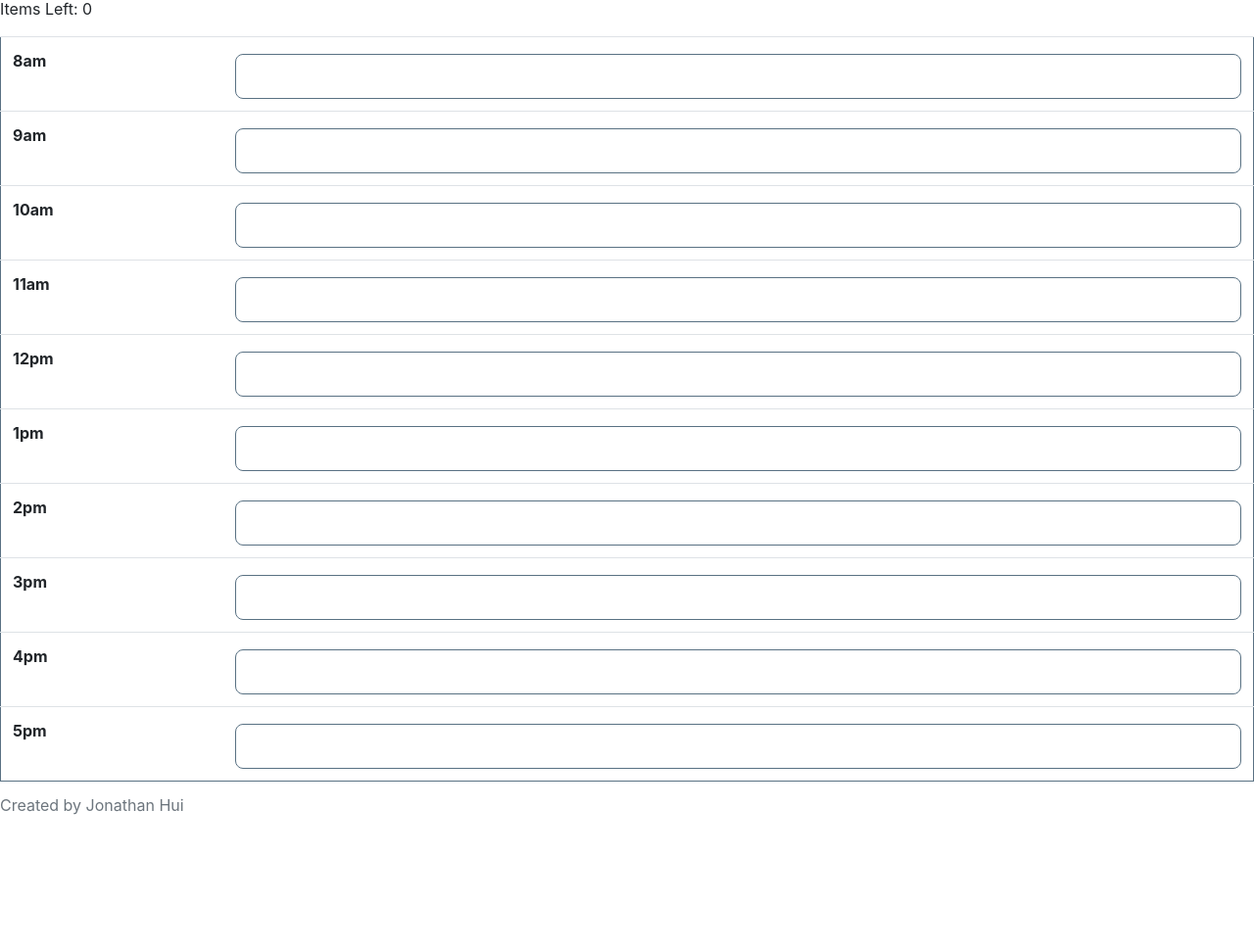
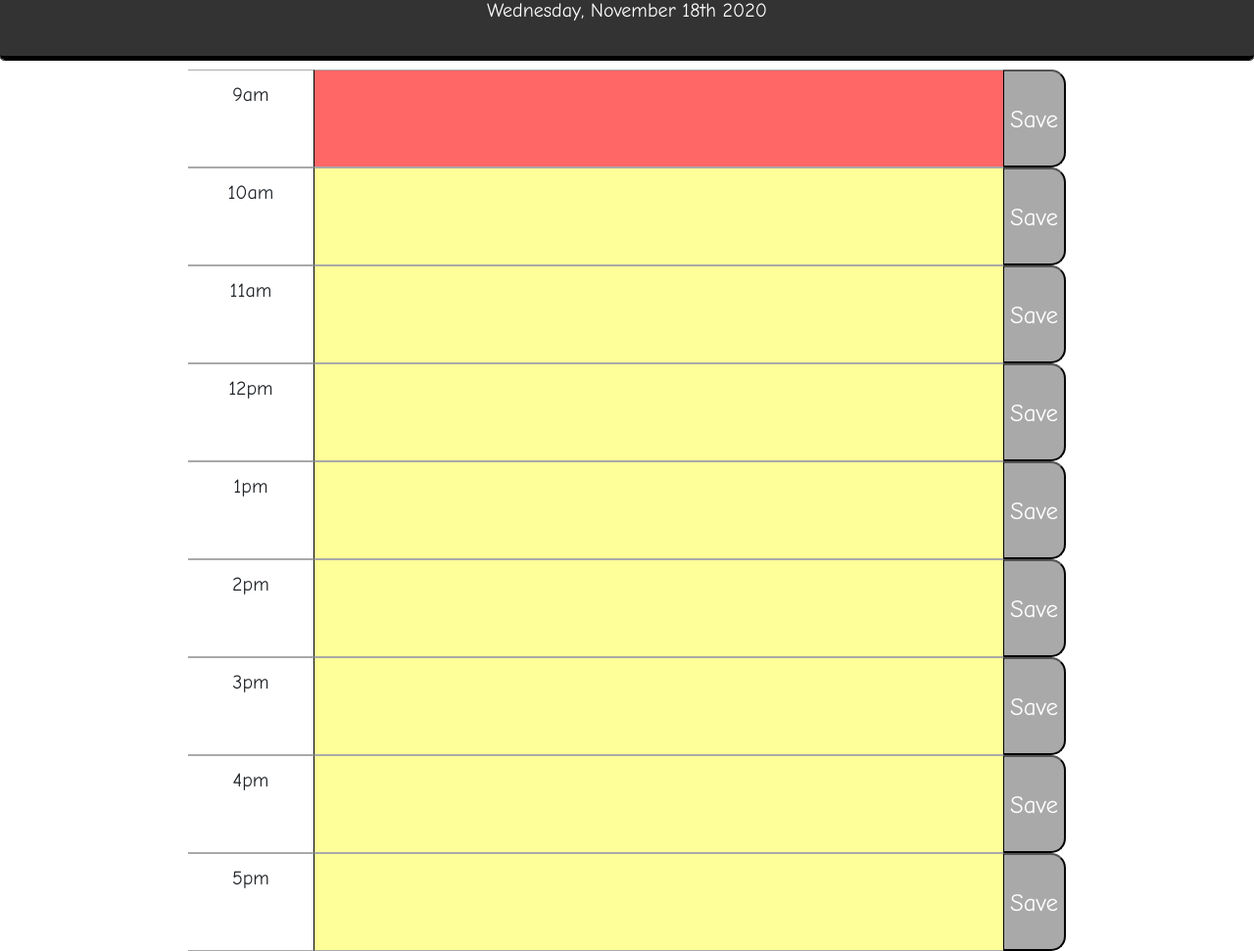
Before and after one commit to Jthui95/Daily-Calander, a plain HTML site: page index.html in a window 1280 px wide. Shown: the part 113-1084 px from the top of the page at 98% size. Before the commit the page ends 975 px from the top, so only its background shows below. Drawn offline with nearby package versions, Linux system fonts and the light colour scheme.

Commit message:
updated html, script.js, and ReadMe to create a working daily planner!

```diff
--- a/index.html
+++ b/index.html
@@ -6,104 +6,109 @@
     <meta name="viewport" content="width=device-width, initial-scale=1, shrink-to-fit=no">
 
     <!-- Bootstrap CSS -->
-    <link rel="stylesheet" href="https://stackpath.bootstrapcdn.com/bootstrap/4.5.0/css/bootstrap.min.css" integrity="sha384-9aIt2nRpC12Uk9gS9baDl411NQApFmC26EwAOH8WgZl5MYYxFfc+NcPb1dKGj7Sk" crossorigin="anonymous">
+    <link rel="stylesheet" href="https://stackpath.bootstrapcdn.com/bootstrap/4.5.0/css/bootstrap.min.css"
+    integrity="sha384-9aIt2nRpC12Uk9gS9baDl411NQApFmC26EwAOH8WgZl5MYYxFfc+NcPb1dKGj7Sk"
+    crossorigin="anonymous">
     <title>Daily Calander</title>
     <!--Style Sheet-->
+    <link
+    rel="stylesheet"
+    href="https://use.fontawesome.com/releases/v5.8.1/css/all.css"
+    integrity="sha384-50oBUHEmvpQ+1lW4y57PTFmhCaXp0ML5d60M1M7uH2+nqUivzIebhndOJK28anvf"
+    crossorigin="anonymous"
+    />
+    <link
+    href="https://fonts.googleapis.com/css?family=Open+Sans&display=swap"
+    rel="stylesheet"
+    />
     <link rel="stylesheet" type="text/css" href="style.css">
   </head>
   <body>
-        <header>
-            <h1>Daily Calander</h1>
+
+        <header class="jumbotron">
+            <h1 class="display-3">Daily Calander</h1>
+            <p id="currentDay" class="lead"></p>
         </header>
-        <div class = "table-rsponsive" id ="table">
-            <table class="table">
-              <caption>Created by Jonathan Hui</caption>
-              <tbody>
-                <tr>
-                  <th scope="row">8am</th>
-                  <td>
-                    <form id="input-form" method="POST"></form>
-                    <input type ="text" placeholder = "" name="cal-text" id = "cal-text">
-                  </td>
-                </tr>
-                <tr>
-                  <th scope="row">9am</th>
-                  <td>
-                    <form id="input-form" method="POST"></form>
-                    <input type ="text" placeholder = "" name="cal-text" id = "cal-text">
-                  </td>
-                </tr>
-                <tr>
-                  <th scope="row">10am</th>
-                  <td>
-                    <form id="input-form" method="POST"></form>
-                    <input type ="text" placeholder = "" name="cal-text" id = "cal-text">
-                  </td>
-                </tr>
-                <tr>
-                  <th scope="row">11am</th>
-                  <td>
-                    <form id="input-form" method="POST"></form>
-                    <input type ="text" placeholder = "" name="cal-text" id = "cal-text">
-                  </td>
-                </tr>
-                <tr>
-                  <th scope="row">12pm</th>
-                  <td>
-                    <form id="input-form" method="POST"></form>
-                    <input type ="text" placeholder = "" name="cal-text" id = "cal-text">
-                  </td>
-                </tr>
-                <tr>
-                  <th scope="row">1pm</th>
-                  <td>
-                    <form id="input-form" method="POST"></form>
-                    <input type ="text" placeholder = "" name="cal-text" id = "cal-text">
-                  </td>
-                </tr>
-                <tr>
-                  <th scope="row">2pm</th>
-                  <td>
-                    <form id="input-form" method="POST"></form>
-                    <input type ="text" placeholder = "" name="cal-text" id = "cal-text">
-                  </td>
-                </tr>
-                <var>   <tr>
-                  <th scope="row">3pm</th>
-                  <td>
-                    <form id="input-form" method="POST"></form>
-                    <input type ="text" placeholder = "" name="cal-text" id = "cal-text">
-                  </td>
-                </tr></var>
-                <tr>
-                  <th scope="row">4pm</th>
-                  <td>
-                    <form id="input-form" method="POST"></form>
-                    <input type ="text" placeholder = "" name="cal-text" id = "cal-text">
-                  </td>
-                </tr>
-                <tr>
-                  <th scope="row">5pm</th>
-                  <td>
-                    <form id="input-form" method="POST"></form>
-                    <input type ="text" placeholder = "" name="cal-text" id = "cal-text">
-                  </td>
-                </tr>
-              </tbody>
-              <p>Items Left: <span id ="daily-tasks">0</span></p>
-            </table>
 
+        <!--Time Table-->
+        <div class="container">
+          <div class="row">
+            <div class="time-block">9am</div>
+            <textarea id="slot1" class="info"></textarea>
+            <button id="saveSlot1" class="saveBtn" saveBtn:Hover>Save</button>
+          </div>
+        </div>
 
+        <div class="container">
+          <div class="row">
+            <div class="time-block">10am</div>
+            <textarea id="slot2" class="info"></textarea>
+            <button id="saveSlot2" class="saveBtn" saveBtn:Hover>Save</button>
+          </div>
+        </div>
+
+        <div class="container">
+          <div class="row">
+            <div class="time-block">11am</div>
+            <textarea id="slot3" class="info"></textarea>
+            <button id="saveSlot3" class="saveBtn" saveBtn:Hover>Save</button>
+          </div>
+        </div>
+
+        <div class="container">
+          <div class="row">
+            <div class="time-block">12pm</div>
+            <textarea id="slot4" class="info"></textarea>
+            <button id="saveSlot4" class="saveBtn" saveBtn:Hover>Save</button>
+          </div>
+        </div>
+
+        <div class="container">
+          <div class="row">
+            <div class="time-block">1pm</div>
+            <textarea id="slot5" class="info"></textarea>
+            <button id="saveSlot5" class="saveBtn" saveBtn:Hover>Save</button>
+          </div>
+        </div>
+
+        <div class="container">
+          <div class="row">
+            <div class="time-block">2pm</div>
+            <textarea id="slot6" class="info"></textarea>
+            <button id="saveSlot6" class="saveBtn" saveBtn:Hover>Save</button>
+          </div>
+        </div>
+
+        <div class="container">
+          <div class="row">
+            <div class="time-block">3pm</div>
+            <textarea id="slot7" class="info"></textarea>
+            <button id="saveSlot7" class="saveBtn" saveBtn:Hover>Save</button>
+          </div>
+        </div>
+
+        <div class="container">
+          <div class="row">
+            <div class="time-block">4pm</div>
+            <textarea id="slot8" class="info"></textarea>
+            <button id="saveSlot8" class="saveBtn" saveBtn:Hover>Save</button>
+          </div>
+        </div>
+
+        <div class="container">
+          <div class="row">
+            <div class="time-block">5pm</div>
+            <textarea id="slot9" class="info"></textarea>
+            <button id="saveSlot9" class="saveBtn" saveBtn:Hover>Save</button>
+          </div>
         </div>
 
 
-    <!-- Optional JavaScript -->
-    <!-- jQuery first, then Popper.js, then Bootstrap JS -->
+
     <script src="https://code.jquery.com/jquery-3.5.1.slim.min.js" integrity="sha384-DfXdz2htPH0lsSSs5nCTpuj/zy4C+OGpamoFVy38MVBnE+IbbVYUew+OrCXaRkfj" crossorigin="anonymous"></script>
     <script src="https://cdn.jsdelivr.net/npm/popper.js@1.16.0/dist/umd/popper.min.js" integrity="sha384-Q6E9RHvbIyZFJoft+2mJbHaEWldlvI9IOYy5n3zV9zzTtmI3UksdQRVvoxMfooAo" crossorigin="anonymous"></script>
     <script src="https://stackpath.bootstrapcdn.com/bootstrap/4.5.0/js/bootstrap.min.js" integrity="sha384-OgVRvuATP1z7JjHLkuOU7Xw704+h835Lr+6QL9UvYjZE3Ipu6Tp75j7Bh/kR0JKI" crossorigin="anonymous"></script>
-    <script src="java.js"></script>
+    <script src="script.js" type="text/javascript"></script>
     <script src ="https://cdn.jsdelivr.net/npm/moment@2.27.0/moment.min.js"></script>
-    <script type="text/javascript"></script>
   </body>
 </html>
--- /dev/null
+++ b/script.js
@@ -0,0 +1,203 @@
+// Function that sets current date
+
+$(document).ready(function() {
+  let dateParagraph = $('#currentDay');
+  let todayDate = moment().format('dddd, MMMM Do YYYY');
+  dateParagraph.text(todayDate);
+});
+
+
+//Saves user input
+
+let input_textarea1 = document.querySelector('#slot1');
+let save_button1 = document.querySelector('#saveSlot1');
+// shows previously saved text
+input_textarea1.value = localStorage.getItem('info1');
+//saves information in the text area
+saveSlot1.addEventListener('click', updateOutput1);
+// saves the input to local storage
+function updateOutput1() {
+  localStorage.setItem('info1', input_textarea1.value)
+};
+
+let input_textarea2 = document.querySelector('#slot2');
+let save_button2 = document.querySelector('#saveSlot2');
+// shows previously saved text
+input_textarea2.value = localStorage.getItem('info2');
+//saves information in the text area
+saveSlot2.addEventListener('click', updateOutput2);
+// saves the input to local storage
+function updateOutput2() {
+  localStorage.setItem('info2', input_textarea2.value)
+};
+
+let input_textarea3 = document.querySelector('#slot3');
+let save_button3 = document.querySelector('#saveSlot3');
+// shows previously saved text
+input_textarea3.value = localStorage.getItem('info3');
+//saves information in the text area
+saveSlot3.addEventListener('click', updateOutput3);
+// saves the input to local storage
+function updateOutput3() {
+  localStorage.setItem('info3', input_textarea3.value)
+};
+
+let input_textarea4 = document.querySelector('#slot4');
+let save_button4 = document.querySelector('#saveSlot4');
+// shows previously saved text
+input_textarea4.value = localStorage.getItem('info4');
+//saves information in the text area
+saveSlot4.addEventListener('click', updateOutput4);
+// saves the input to local storage
+function updateOutput4() {
+  localStorage.setItem('info4', input_textarea4.value)
+};
+
+let input_textarea5 = document.querySelector('#slot5');
+let save_button5 = document.querySelector('#saveSlot5');
+// shows previously saved text
+input_textarea5.value = localStorage.getItem('info5');
+//saves information in the text area
+saveSlot5.addEventListener('click', updateOutput5);
+// saves the input to local storage
+function updateOutput5() {
+  localStorage.setItem('info5', input_textarea5.value)
+};
+
+let input_textarea6 = document.querySelector('#slot6');
+let save_button6 = document.querySelector('#saveSlot6');
+// shows previously saved text
+input_textarea6.value = localStorage.getItem('info6');
+//saves information in the text area
+saveSlot6.addEventListener('click', updateOutput6);
+// saves the input to local storage
+function updateOutput6() {
+  localStorage.setItem('info6', input_textarea6.value)
+};
+
+let input_textarea7 = document.querySelector('#slot7');
+let save_button7 = document.querySelector('#saveSlot7');
+// shows previously saved text
+input_textarea7.value = localStorage.getItem('info7');
+//saves information in the text area
+saveSlot7.addEventListener('click', updateOutput7);
+// saves the input to local storage
+function updateOutput7() {
+  localStorage.setItem('info7', input_textarea7.value)
+};
+
+let input_textarea8 = document.querySelector('#slot8');
+let save_button8 = document.querySelector('#saveSlot8');
+// shows previously saved text
+input_textarea8.value = localStorage.getItem('info8');
+//saves information in the text area
+saveSlot8.addEventListener('click', updateOutput8);
+// saves the input to local storage
+function updateOutput8() {
+  localStorage.setItem('info8', input_textarea8.value)
+};
+
+let input_textarea9 = document.querySelector('#slot9');
+let save_button9 = document.querySelector('#saveSlot9');
+// shows previously saved text
+input_textarea9.value = localStorage.getItem('info9');
+//saves information in the text area
+saveSlot9.addEventListener('click', updateOutput9);
+// saves the input to local storage
+function updateOutput9() {
+  localStorage.setItem('info9', input_textarea9.value)
+};
+
+// coloring time
+
+let now = new Date().getHours();
+
+if (now > 9) {
+    $('#slot1').addClass('past');
+  }
+  else if (now >= 9 && now < 10) {
+    $('#slot1').addClass('present')
+  }
+  else if (now < 9) {
+    $('#slot1').addClass('future')
+  }
+
+if (now > 10) {
+    $('#slot2').addClass('past');
+  }
+  else if (now >= 10 && now < 11 ) {
+    $('#slot2').addClass('present')
+  }
+  else if(now < 10) {
+    $('#slot2').addClass('future')
+  }
+
+if (now > 11) {
+    $('#slot3').addClass('past');
+  }
+  else if (now >= 11 && now < 12 ) {
+    $('#slot3').addClass('present')
+  }
+  else if(now < 11) {
+    $('#slot3').addClass('future')
+  }
+
+if (now > 12) {
+    $('#slot4').addClass('past');
+  }
+  else if (now >= 12 && now < 13 ) {
+    $('#slot4').addClass('present')
+  }
+  else if(now < 12) {
+    $('#slot4').addClass('future')
+  }
+
+if (now > 13) {
+    $('#slot5').addClass('past');
+  }
+  else if (now >= 13 && now < 14 ) {
+    $('#slot5').addClass('present')
+  }
+  else if(now < 13) {
+    $('#slot5').addClass('future')
+  }
+
+if (now > 14) {
+    $('#slot6').addClass('past');
+  }
+  else if (now >= 14 && now < 15 ) {
+    $('#slot6').addClass('present')
+  }
+  else if(now < 14) {
+    $('#slot6').addClass('future')
+  }
+
+if (now > 15) {
+    $('#slot7').addClass('past');
+  }
+  else if (now >= 15 && now < 16 ) {
+    $('#slot7').addClass('present')
+  }
+  else if(now < 15) {
+    $('#slot7').addClass('future')
+  }
+
+if (now > 16) {
+    $('#slot8').addClass('past');
+  }
+  else if (now >= 16 && now < 17) {
+    $('#slot8').addClass('present')
+  }
+  else if(now < 16) {
+    $('#slot8').addClass('future')
+  }
+
+if (now > 17) {
+    $('#slot9').addClass('past');
+  }
+  else if (now >= 17 && now < 18 ) {
+    $('#slot9').addClass('present')
+  }
+  else if(now < 17) {
+    $('#slot9').addClass('future')
+  }
--- a/style.css
+++ b/style.css
@@ -1,39 +1,86 @@
-header{
+.jumbotron{
+    text-align:center;
     background: #333333;
     outline: 1px solid black;
     color:#fff;
     padding:20px;
-    text-align: center;
     border-bottom: 4px #000 solid;
     margin-bottom: 10px;
 }
 
-input[type="text"] {
-    padding: 10px 16px;
-    font-size: 16px;
-    color: var(--black);
-    background-color: #fff;
-    border: 1px solid #597183;
-    border-radius: 8px;
-    margin-top: 5px;
-    width: 100%;
-    transition: all 0.3s ease;
-  }
+body{
+  font-family: "Comic Sans MS", cursive, sans-serif;
+  font-size: 14px;
+  line-height: 1;
+}
 
-  input[type="text"]:focus {
-    outline: none;
-    box-shadow: 0 0 0 4px rgba(21, 156, 228, 0.4);
-  }
+.container {
+  float:center;
+  width: 100%;
+  height: 100%
+}
 
-tr {
+.row{
+  white-space: pre-wrap;
+  height: 100px;
+  justify-content: center;
+}
 
-    padding: 10px 16px;
-    font-size: 16px;
-    color: var(--black);
-    background-color: #fff;
-    border: 1px solid #597183;
-    border-radius: 8px;
-    margin-top: 5px;
-    width: 100%;
-    transition: all 0.3s ease;
-  }
+.info{
+  white-space: pre-wrap;
+}
+
+.time-block{
+  text-align: center;
+  border-top: 1px solid darkgrey;
+  border-bottom: 1px solid darkgrey;
+  padding-top: 15px;
+  font-size: 20px;
+  width:10vw;
+}
+
+textarea {
+  background: transparent;
+  border: none;
+  resize: none;
+  color: #000000;
+  font-weight: bold;
+  border-left: 1px solid black;
+  border-top: 1px solid darkgrey;
+  border-bottom: 1px solid darkgrey;
+  padding: 10px;
+  width: 55vw;
+}
+
+
+.past {
+  background-color: lightgrey;
+  color: black;
+}
+
+.present {
+  background-color: #ff6666;
+  color: black;
+}
+
+.future {
+  background-color: #ffff99 ;
+  color: black;
+}
+
+
+.saveBtn {
+  border-left: 1px solid black;
+  border-top-right-radius: 15px;
+  border-bottom-right-radius: 15px;
+  background-color: darkgrey;
+  color: white;
+  opacity: 1;
+  font-size: 25px;
+}
+
+.saveBtn:Hover {
+  font-size: 35px;
+  opacity: 0.6;
+  transition: all .3s ease-in-out;
+}
```
Also changed, not shown: java.js (deleted, +0 -44 lines), Assets/example.png (added), example.png (deleted), 1 other file.
